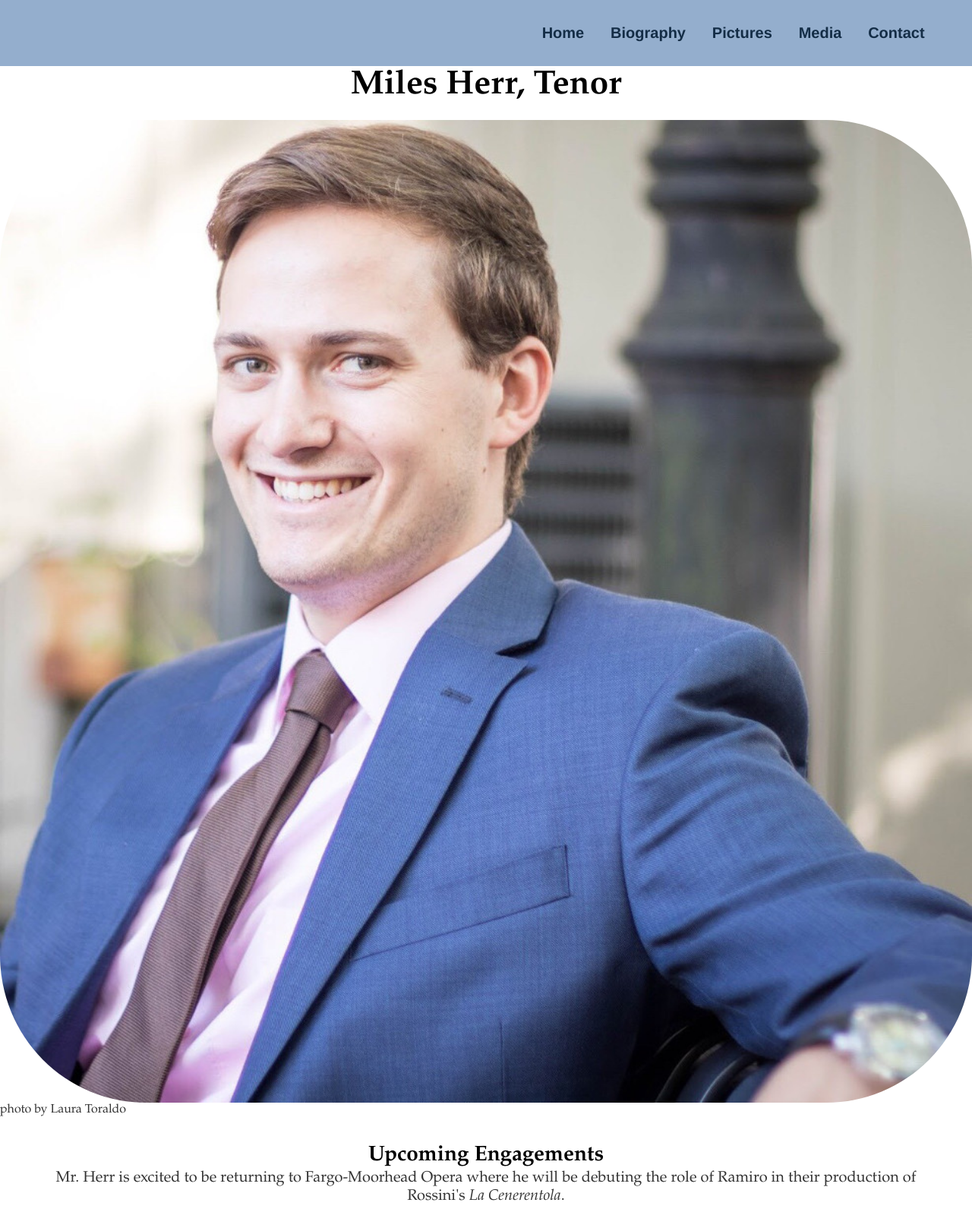
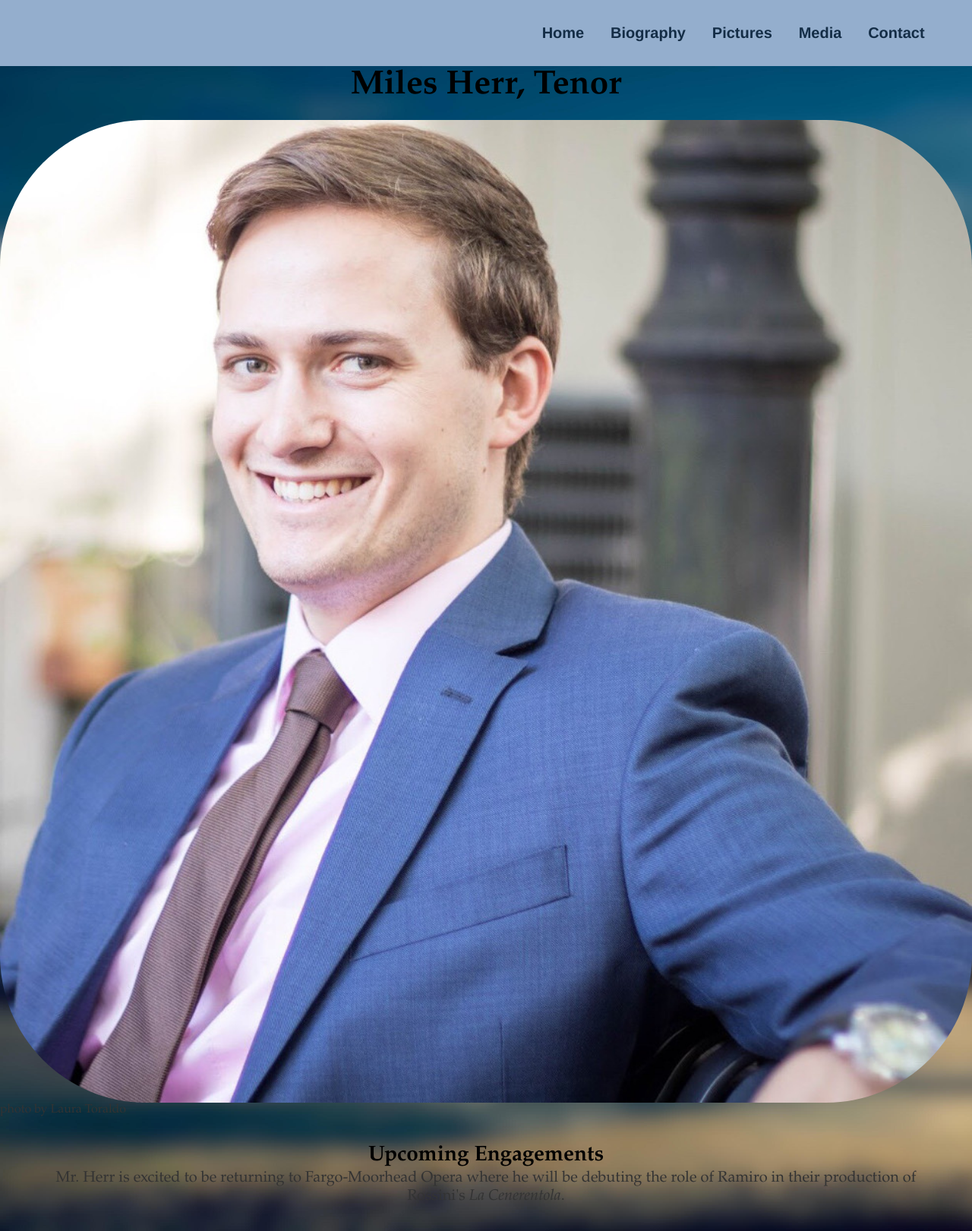
Before and after one commit to leemlb06pmi/leemlb06pmi.github.io, a Jekyll site: the page built from index.html, in a window 1280 px wide. Shown: the whole page at 76% size. Built offline with Jekyll 4.4.1, drawn with Linux system fonts in a browser that asks for light colours.

Commit message:
Update main.css

```diff
--- a/css/main.css
+++ b/css/main.css
@@ -12,11 +12,9 @@
     max-width: 60%;
 }
 
-.back::before {
-	content: "";
-	background: url("https://leemlb06pmi.github.io/photos/beach.jpg");
-	/*background-size: cover;
-	filter:blur(3px);*/
+.back{
+	background-image: url("https://leemlb06pmi.github.io/photos/beach.jpg");
+	background-size: cover;
 }
 
 div.container{
```
